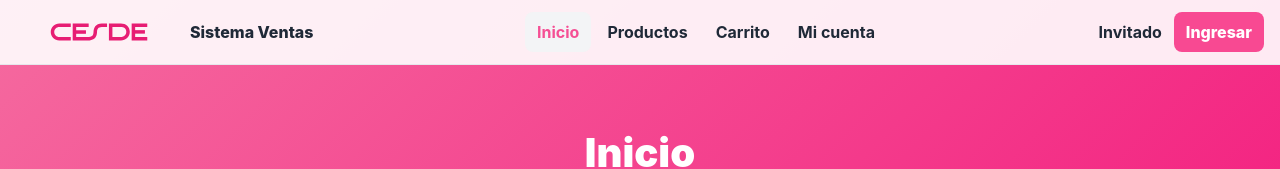
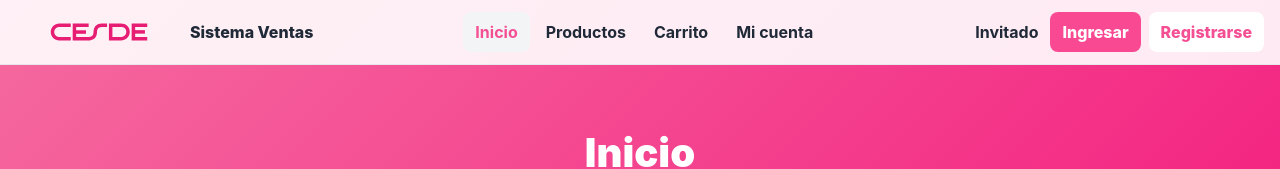
Before and after one commit to lgoenaga/frontend-II-2026-react, a React (Vite) app: page / in a window 1280 px wide. Shown: the top 169 px of the page. Built offline with nearby package versions, Linux system fonts and the light colour scheme.

Commit message:
refactor: update navbar for authenticated state

```diff
--- a/src/components/Header.jsx
+++ b/src/components/Header.jsx
@@ -2,10 +2,10 @@ import styles from '../styles/Header.module.css';
 
 import Navbar from './Navbar';
 
-function Header({ user, onSignIn, onSignOut, cartItemCount }) {
+function Header({ user, onSignOut, cartItemCount }) {
   return (
     <header className={styles.header}>
-      <Navbar user={user} onSignIn={onSignIn} onSignOut={onSignOut} cartItemCount={cartItemCount} />
+      <Navbar user={user} onSignOut={onSignOut} cartItemCount={cartItemCount} />
     </header>
   );
 }
--- a/src/components/Navbar.jsx
+++ b/src/components/Navbar.jsx
@@ -1,13 +1,15 @@
 import { useLocation, useNavigate } from 'react-router-dom';
 
 import logo from '../assets/img-logos/logo-Cesde-2023.svg';
+import useAuth from '../hooks/useAuth';
 import styles from '../styles/Navbar.module.css';
 
-function Navbar({ user, onSignIn, onSignOut, cartItemCount = 0 }) {
+function Navbar({ user, onSignOut, cartItemCount = 0 }) {
   const userLabel = user?.name ?? 'Invitado';
   const isLoggedIn = Boolean(user);
   const navigate = useNavigate();
   const location = useLocation();
+  const { logout } = useAuth();
 
   const isHomeActive = location.pathname === '/' || location.pathname.startsWith('/category/');
   const isProductsActive = location.pathname === '/products';
@@ -15,7 +17,20 @@ function Navbar({ user, onSignIn, onSignOut, cartItemCount = 0 }) {
     location.pathname === '/cart' ||
     location.pathname === '/checkout' ||
     location.pathname === '/order-confirmation';
-  const isAccountActive = location.pathname.startsWith('/user/');
+  const isAccountActive =
+    location.pathname.startsWith('/user/') ||
+    location.pathname === '/login' ||
+    location.pathname === '/register';
+
+  const handleAccountNavigation = () => {
+    navigate(isLoggedIn ? '/user/profile' : '/login');
+  };
+
+  const handleSignOut = () => {
+    logout();
+    onSignOut?.();
+    navigate('/', { replace: true });
+  };
 
   return (
     <nav className={styles.navbar}>
@@ -50,7 +65,7 @@ function Navbar({ user, onSignIn, onSignOut, cartItemCount = 0 }) {
         <button
           type="button"
           className={`${styles.link} ${isAccountActive ? styles.active : ''}`}
-          onClick={() => navigate('/user/profile')}
+          onClick={handleAccountNavigation}
         >
           Mi cuenta
         </button>
@@ -60,13 +75,22 @@ function Navbar({ user, onSignIn, onSignOut, cartItemCount = 0 }) {
         <span className={styles.userName}>{userLabel}</span>
 
         {isLoggedIn ? (
-          <button type="button" className={styles.authBtn} onClick={onSignOut}>
+          <button type="button" className={styles.authBtn} onClick={handleSignOut}>
             Salir
           </button>
         ) : (
-          <button type="button" className={styles.authBtn} onClick={onSignIn}>
-            Ingresar
-          </button>
+          <div className={styles.guestActions}>
+            <button type="button" className={styles.authBtn} onClick={() => navigate('/login')}>
+              Ingresar
+            </button>
+            <button
+              type="button"
+              className={styles.secondaryAuthBtn}
+              onClick={() => navigate('/register')}
+            >
+              Registrarse
+            </button>
+          </div>
         )}
       </div>
     </nav>
--- a/src/styles/Navbar.module.css
+++ b/src/styles/Navbar.module.css
@@ -62,6 +62,12 @@
   justify-content: flex-end;
 }
 
+.guestActions {
+  display: flex;
+  gap: 0.5rem;
+  flex-wrap: wrap;
+}
+
 .userName {
   font-weight: 700;
   color: var(--gray-900);
@@ -79,6 +85,20 @@
 
 .authBtn:hover {
   background: var(--primary-dark);
+}
+
+.secondaryAuthBtn {
+  border: none;
+  background: white;
+  color: var(--primary-dark);
+  cursor: pointer;
+  padding: 0.5rem 0.75rem;
+  border-radius: 8px;
+  font-weight: 800;
+}
+
+.secondaryAuthBtn:hover {
+  background: var(--gray-100);
 }
 
 .cartBadge {
```
